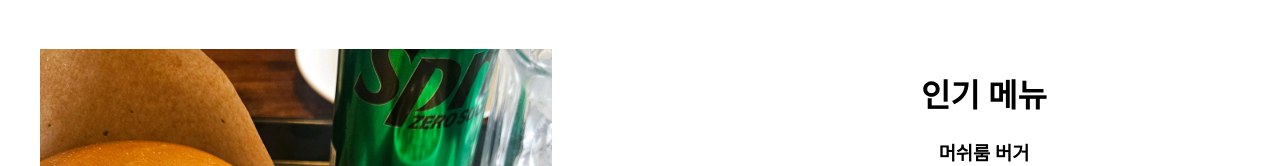
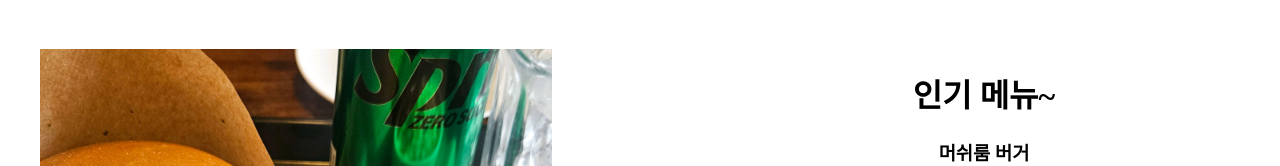
Before and after one commit to Kyunghyun1121/team-git, a plain HTML site: page food3.html in a window 1280 px wide. Shown: the part 238-404 px from the top of the page. Drawn offline with Linux system fonts and the light colour scheme.

Commit message:
PR다시하기

```diff
--- a/food3.html
+++ b/food3.html
@@ -12,7 +12,7 @@
     </div>
     <img class="menu-pic" src="./mushroom.jpg" alt="머쉬룸버거" />
     <div class="menu-name">
-      <h1>인기 메뉴</h1>
+      <h1>인기 메뉴~</h1>
       <h3>머쉬룸 버거</h3>
     </div>
     <div class="reason">
```
